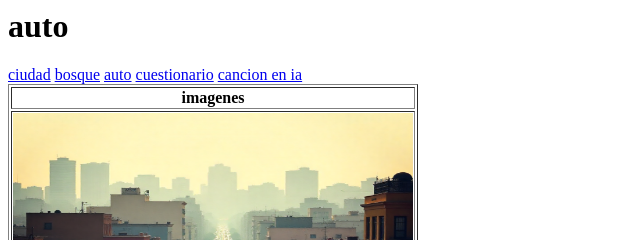
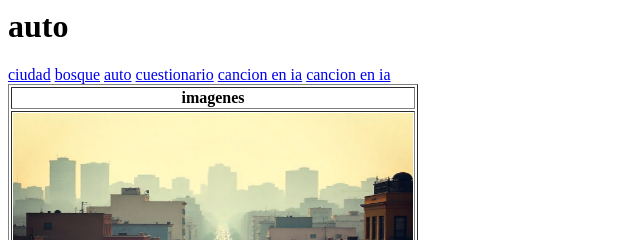
Before and after one commit to NicoPico123892/NicoPico123892.github.io, a plain HTML site: page ciudad.html in a window 1280 px wide. Shown: the top 240 px of the page, 0-640 px from the left. Drawn offline with Linux system fonts and the light colour scheme.

```diff
--- a/ciudad.html
+++ b/ciudad.html
@@ -11,6 +11,7 @@
     <a href="auto.html">auto</a>
     <a href="cuestionario.html">cuestionario</a>
     <a href="cancion.html">cancion en ia</a>
+      <a href="cancion.html">cancion en ia</a>
  </center>
 
  <table border>
```
